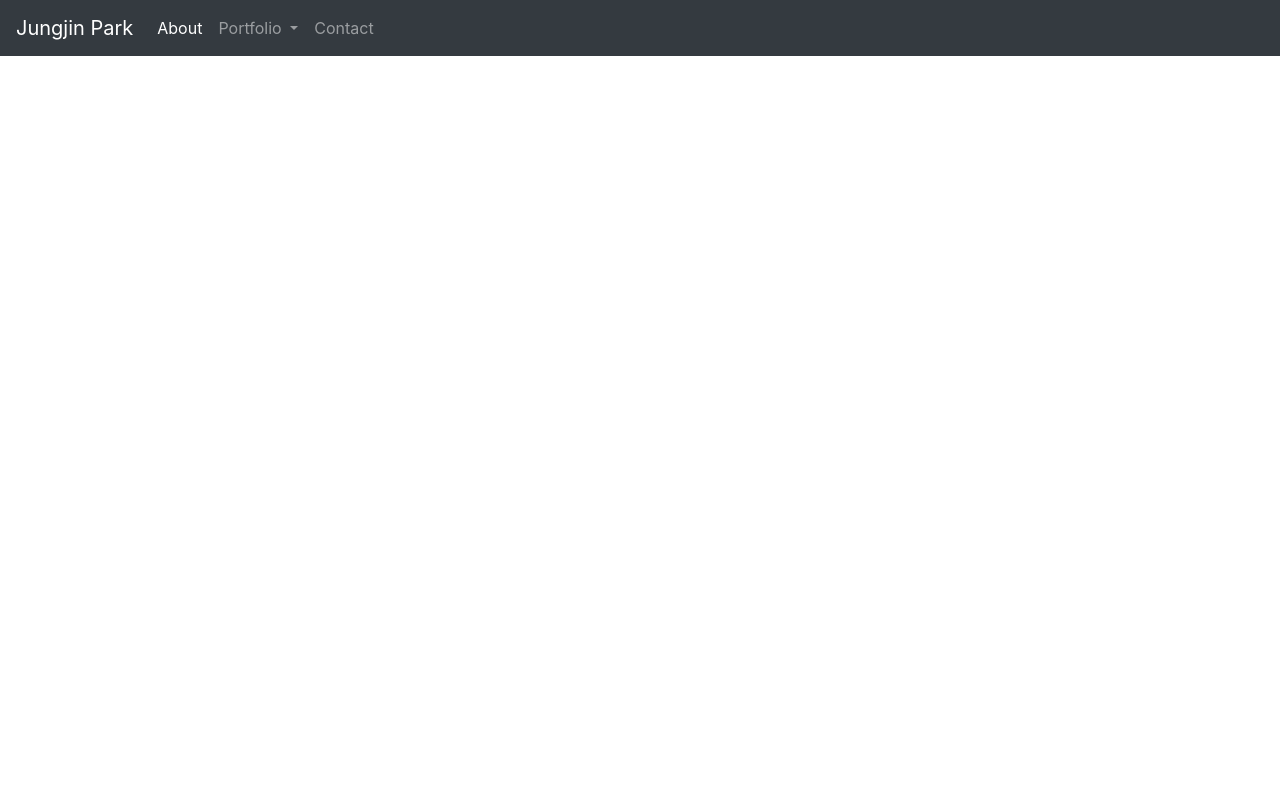
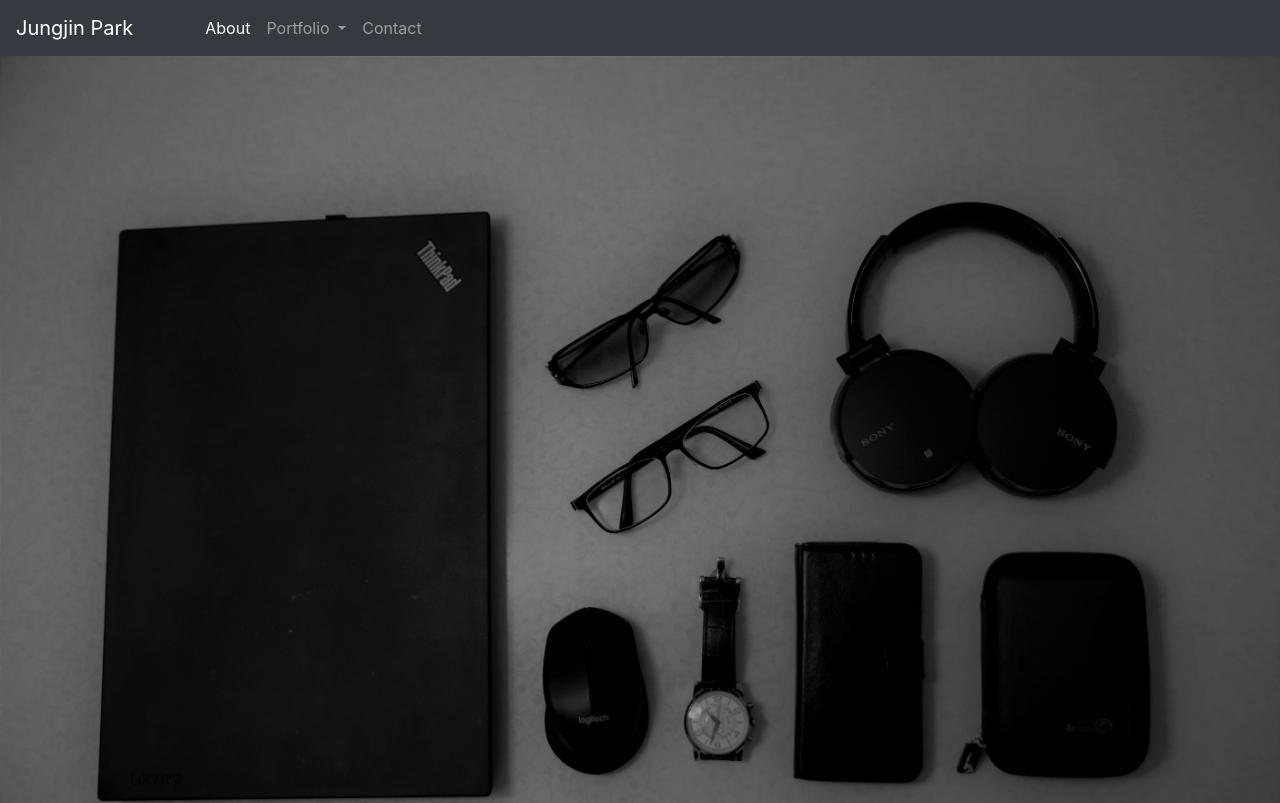
Before and after one commit to canadaprogrammer/simple-web, a plain HTML site: page index.html in a window 1280 px wide. Shown: the top 803 px of the page. Drawn offline with nearby package versions, Linux system fonts and the light colour scheme.

Commit message:
change nav and add main_bg

```diff
--- a/home.less
+++ b/home.less
@@ -0,0 +1,13 @@
+#home {
+  #section_1 {
+    img {
+      width:calc(100% + 30px);
+      margin-left:-15px;
+      margin-right:-15px;
+    }
+  }
+}
+#dummy-section{
+  background-color: purple;
+  height: 100rem;
+}
--- a/index.html
+++ b/index.html
@@ -14,12 +14,12 @@
   crossorigin="anonymous"></script>
 </head>
 <body>
-  <nav class="navbar navbar-expand-md navbar-dark bg-dark">
+  <nav class="navbar navbar-expand-md sticky-top navbar-dark bg-dark">
     <a class="navbar-brand" href="#">Jungjin Park</a>
     <button class="navbar-toggler" type="button" data-toggle="collapse" data-target="#navbarCollapse" aria-controls="navbarCollapse" aria-expanded="false" aria-label="Toggle navigation">
       <span class="navbar-toggler-icon"></span>
     </button>
-    <div class="collapse navbar-collapse" id="navbarCollapse">
+    <div class="collapse navbar-collapse ml-md-5" id="navbarCollapse">
       <ul class="navbar-nav mr-auto">
         <li class="nav-item active">
           <a class="nav-link" href="#about">About <span class="sr-only">(current)</span></a>
@@ -40,9 +40,14 @@
       </ul>
     </div>
   </nav>
-  <main>
-
+  <main id="home" class="container-fluid">
+    <section id="section_1" class="row">
+      <div class="col-12">
+        <img src="/images/header-bg.jpg"/>
+      </div>
+    </section>
   </main>
+  <div id="dummy-section"></div>
   <footer>
 
   </footer>
```
Also changed, not shown: temp.html (+1 -1 lines), images/header-bg.jpg (added), images/header-bg_t.jpg (added).
